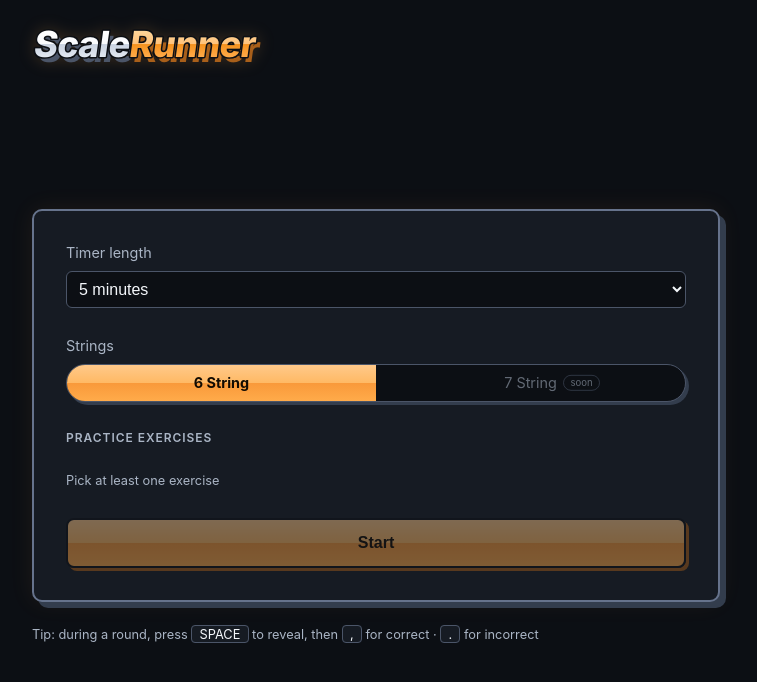
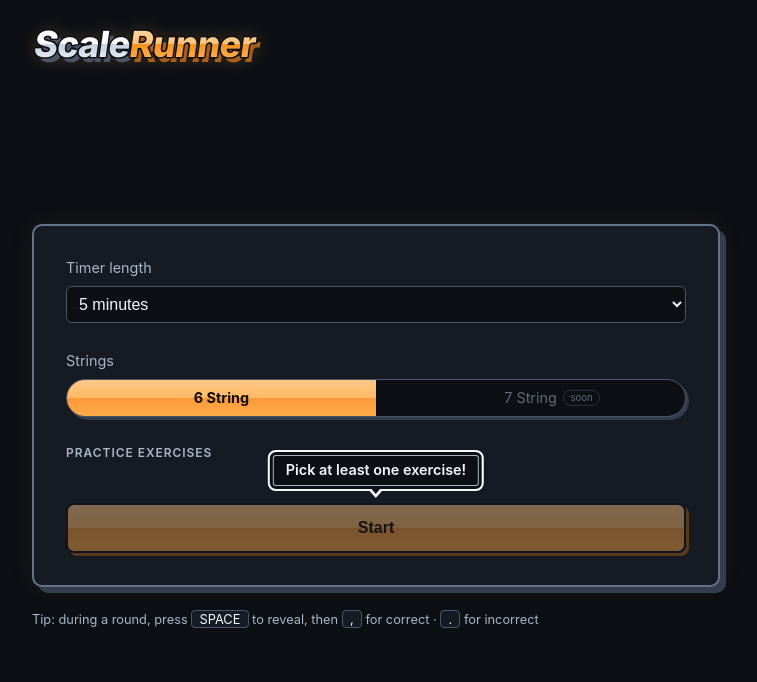
Before and after one commit to fraserwat/guitar-scale-generator, a Django app: template practice/templates/practice/index.html in a window 1280 px wide. Shown: the top 682 px of the page, without its empty margins (264-1021 px from the left). Run offline with Django 5.2, Linux system fonts and the light colour scheme; the template is opened without the code that fills it, so the values that code supplies are empty.

Commit message:
Replace the exercise hint with a JRPG dialog bubble (no layout shift)
The "Pick at least one exercise" hint toggled display, shifting
everything below it — same class of jump as the button states. The
message is now a classic JRPG double-frame speech bubble (bright outer
border, inset bg + muted rings, two-triangle tail) absolutely
positioned above the Start button, so showing or hiding it cannot move
the layout by construction.

- Persistent while nothing is checked; pops in with a small scale-in.
- Clicking the locked Start wiggles the bubble: pointer-events: none on
  the disabled button lets the click reach the .start-wrap anchor,
  which restarts the shake animation.
- Start gains width: 100% (the new wrapper made it shrink-wrap).
- Animations disabled under prefers-reduced-motion.

Cache-bust style.css v25, app.js v12. Tests 169 green.

Co-Authored-By: Claude Fable 5 <noreply@anthropic.com>

```diff
--- a/practice/static/practice/app.js
+++ b/practice/static/practice/app.js
@@ -15,6 +15,7 @@
   var exerciseChecks = Array.prototype.slice.call(
     document.querySelectorAll(".exercise-checkbox"));
   var exerciseHintEl = document.getElementById("exercise-hint");
+  var startWrapEl = document.getElementById("start-wrap");
   var timerEl = document.getElementById("timer");
   var roundKeyEl = document.getElementById("round-key");
   var roundScaleEl = document.getElementById("round-scale");
@@ -443,6 +444,14 @@
     c.addEventListener("change", updateStartState);
   });
   updateStartState(); // belt-and-braces vs. browser form-state restoration
+  // Poking the locked Start (clicks pass through it via CSS
+  // pointer-events) wiggles the dialog bubble for emphasis.
+  startWrapEl.addEventListener("click", function () {
+    if (!startBtn.disabled) return;
+    exerciseHintEl.classList.remove("bubble-shake");
+    void exerciseHintEl.offsetWidth; // restart the animation
+    exerciseHintEl.classList.add("bubble-shake");
+  });
   // The title is a home link: from any screen it abandons the session
   // (timer stopped, rounds discarded — no results) and shows the menu.
   appTitleEl.addEventListener("click", function () {
--- a/practice/static/practice/style.css
+++ b/practice/static/practice/style.css
@@ -282,12 +282,72 @@ body {
   outline-offset: 2px;
 }
 
-/* Tucks under the picker, near Start, against the panel's 1.75rem gap. */
-.exercise-hint {
-  margin: -1rem 0 0;
-  font-size: 0.8rem;
-  color: var(--muted);
+/* JRPG dialog bubble: floats above the Start button (absolute — it can
+   never move the layout). Classic double frame: bright outer border,
+   then a bg gap and a muted inner ring via inset box-shadows; a
+   two-triangle tail points down at Start. */
+.start-wrap { position: relative; }
+
+.start-wrap:has(#start-btn:disabled) { cursor: not-allowed; }
+
+.dialog-bubble {
+  position: absolute;
+  bottom: calc(100% + 12px);
+  left: 50%;
+  transform: translateX(-50%);
+  z-index: 1;
+  margin: 0;
+  padding: 0.55rem 1rem;
+  background: var(--bg);
+  color: var(--text);
+  font-size: 0.9rem;
+  font-weight: 600;
+  white-space: nowrap;
+  border: 2px solid var(--text);
+  border-radius: 8px;
+  box-shadow: inset 0 0 0 3px var(--bg), inset 0 0 0 4px var(--muted);
+  animation: bubble-in 140ms ease-out;
 }
+
+.dialog-bubble::before,
+.dialog-bubble::after {
+  content: "";
+  position: absolute;
+  left: 50%;
+  transform: translateX(-50%);
+  border-style: solid;
+  border-color: transparent;
+}
+
+.dialog-bubble::before { /* outer (border-coloured) triangle */
+  bottom: -9px;
+  border-width: 9px 8px 0;
+  border-top-color: var(--text);
+}
+
+.dialog-bubble::after { /* inner fill triangle, joins the bubble body */
+  bottom: -5px;
+  border-width: 6px 5px 0;
+  border-top-color: var(--bg);
+}
+
+@keyframes bubble-in {
+  from { opacity: 0; transform: translateX(-50%) scale(0.9); }
+}
+
+/* Poking the locked Start makes the bubble wiggle (app.js restarts the
+   animation by re-adding the class). */
+.bubble-shake { animation: bubble-shake 300ms ease; }
+
+@keyframes bubble-shake {
+  0%, 100% { transform: translateX(-50%); }
+  25% { transform: translateX(calc(-50% - 6px)); }
+  75% { transform: translateX(calc(-50% + 6px)); }
+}
+
+/* Disabled buttons swallow clicks entirely; letting them pass through
+   lets the wrapper hear the attempt and shake the bubble. */
+#start-btn:disabled { pointer-events: none; }
 
 @media (max-width: 600px) {
   .exercise-groups { grid-template-columns: 1fr; }
@@ -297,6 +357,7 @@ body {
   .seg-option, .exercise-box, .exercise-name { transition: none; }
   .app-title:hover .logo-shine-band { animation: none; }
   #start-btn:hover::after { animation: none; }
+  .dialog-bubble, .bubble-shake { animation: none; }
 }
 
 select {
@@ -378,6 +439,7 @@ button:disabled { cursor: not-allowed; }
   position: relative;
   overflow: hidden;
   padding-block: 0.85rem; /* a little taller than the standard button */
+  width: 100%; /* fill the wrapper, as it filled the panel before */
 }
 
 #start-btn::after {
--- a/practice/templates/practice/index.html
+++ b/practice/templates/practice/index.html
@@ -5,7 +5,7 @@
   <meta name="viewport" content="width=device-width, initial-scale=1">
   <title>ScaleRunner</title>
   {# ?v= busts the browser cache when static assets change; bump on JS/CSS edits #}
-  <link rel="stylesheet" href="{% static 'practice/style.css' %}?v=24">
+  <link rel="stylesheet" href="{% static 'practice/style.css' %}?v=25">
 </head>
 <body data-csrf-token="{{ csrf_token }}">
   <main class="app">
@@ -127,10 +127,13 @@
           </div>
         </div>
 
-        <p id="exercise-hint" class="exercise-hint hidden" aria-live="polite">
-          Pick at least one exercise</p>
-
-        <button id="start-btn" class="btn btn-primary">Start</button>
+        <!-- JRPG dialog bubble: absolutely positioned above Start, so
+             showing/hiding it can never move the layout. -->
+        <div class="start-wrap" id="start-wrap">
+          <p id="exercise-hint" class="dialog-bubble hidden" aria-live="polite">
+            Pick at least one exercise!</p>
+          <button id="start-btn" class="btn btn-primary">Start</button>
+        </div>
       </div>
 
       <p class="keyboard-tip">Tip: during a round, press <kbd>SPACE</kbd> to reveal,
@@ -220,6 +223,6 @@
     </section>
   </main>
 
-  <script src="{% static 'practice/app.js' %}?v=11"></script>
+  <script src="{% static 'practice/app.js' %}?v=12"></script>
 </body>
 </html>
```
Also changed, not shown: practice/tests/test_api.py (+2 -2 lines).
